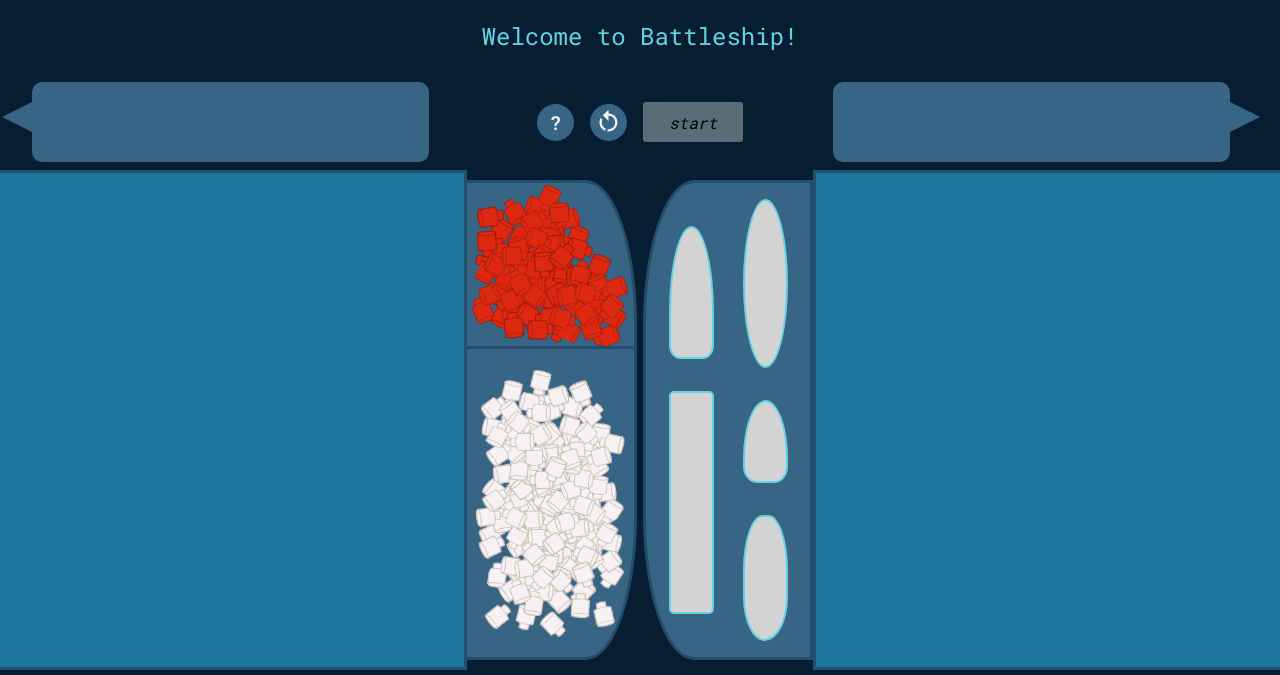
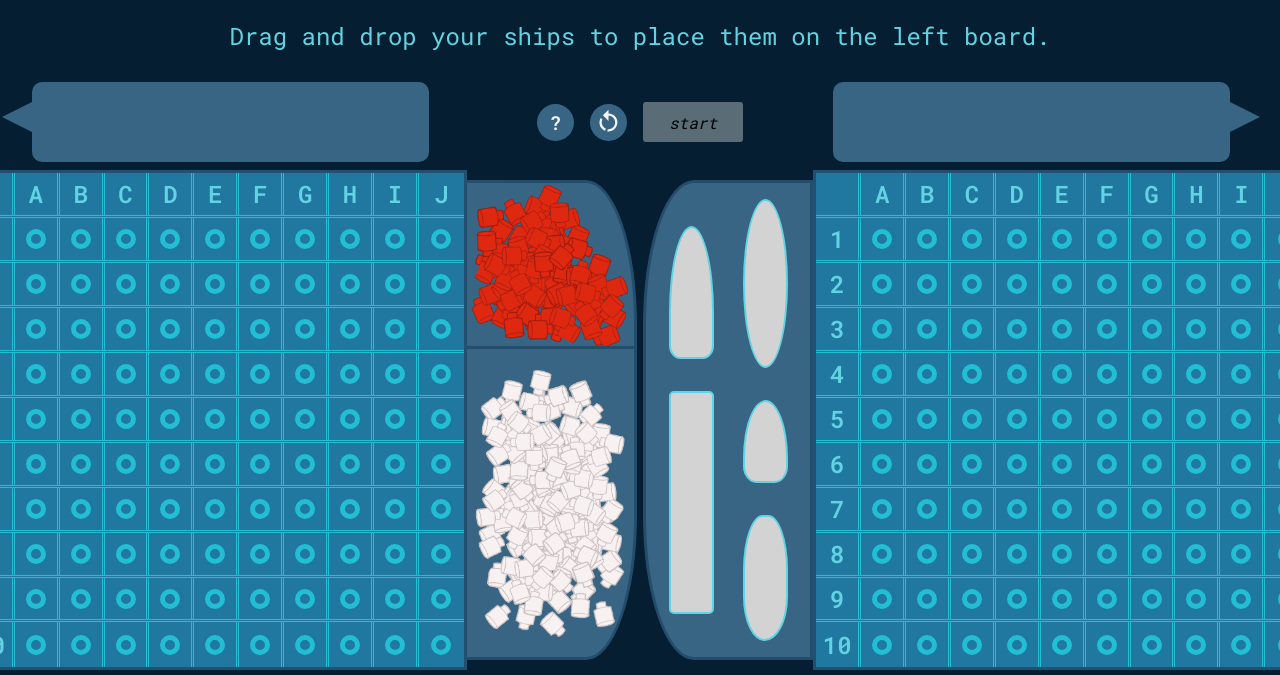
Before and after one commit to ajwjung/battleship, a plain HTML site: page index.html in a window 1280 px wide. Shown: the part 81-756 px from the top of the page. Drawn offline with Linux system fonts and the light colour scheme.

Commit message:
fix: Missing link to script

```diff
--- a/index.html
+++ b/index.html
@@ -11,6 +11,7 @@
       rel="stylesheet"
     />
     <link rel="stylesheet" href="styles/style.css" />
+    <script type="module" src="main.js" defer></script>
     <title>Battleship</title>
   </head>
   <body>
```
